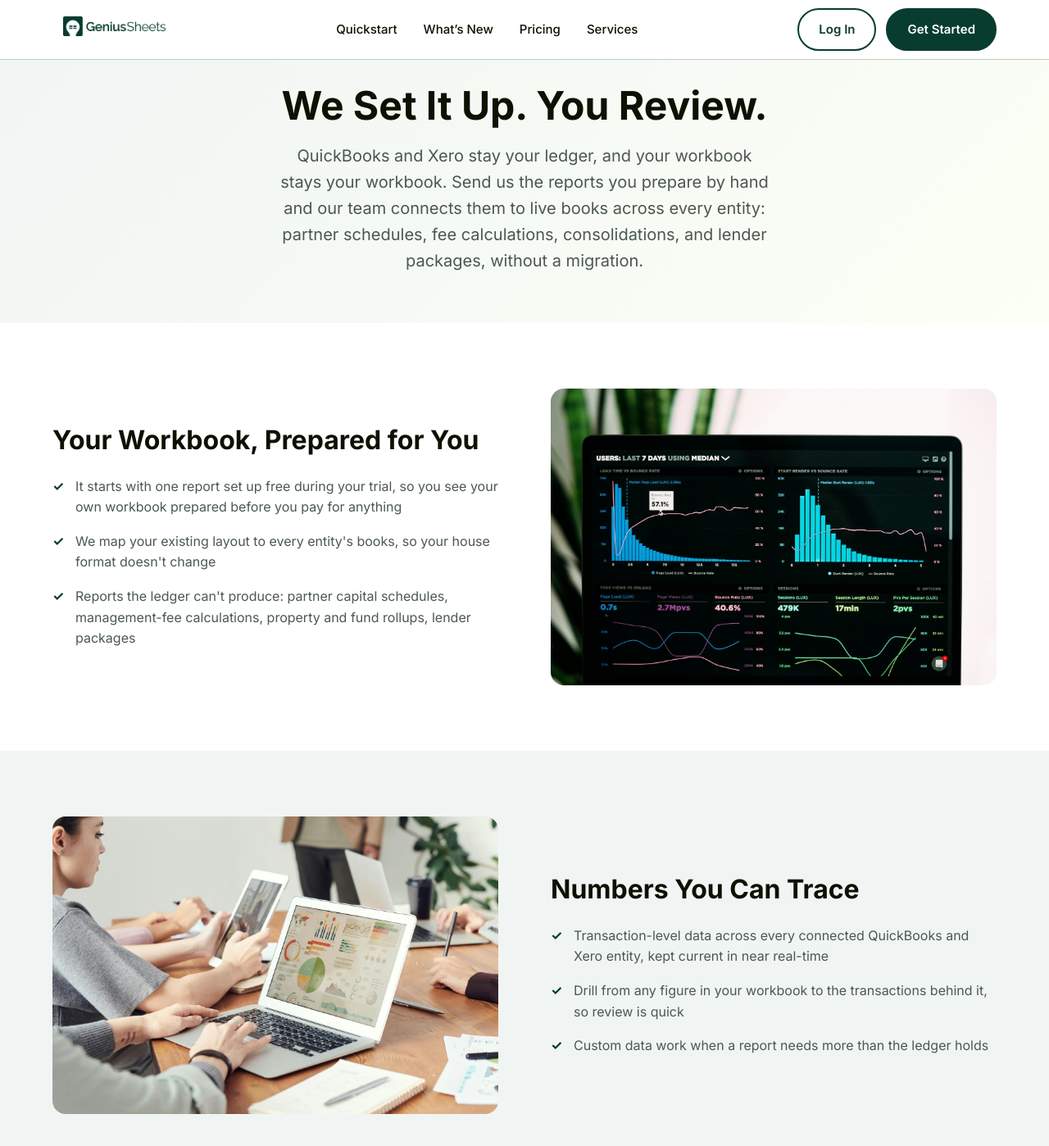
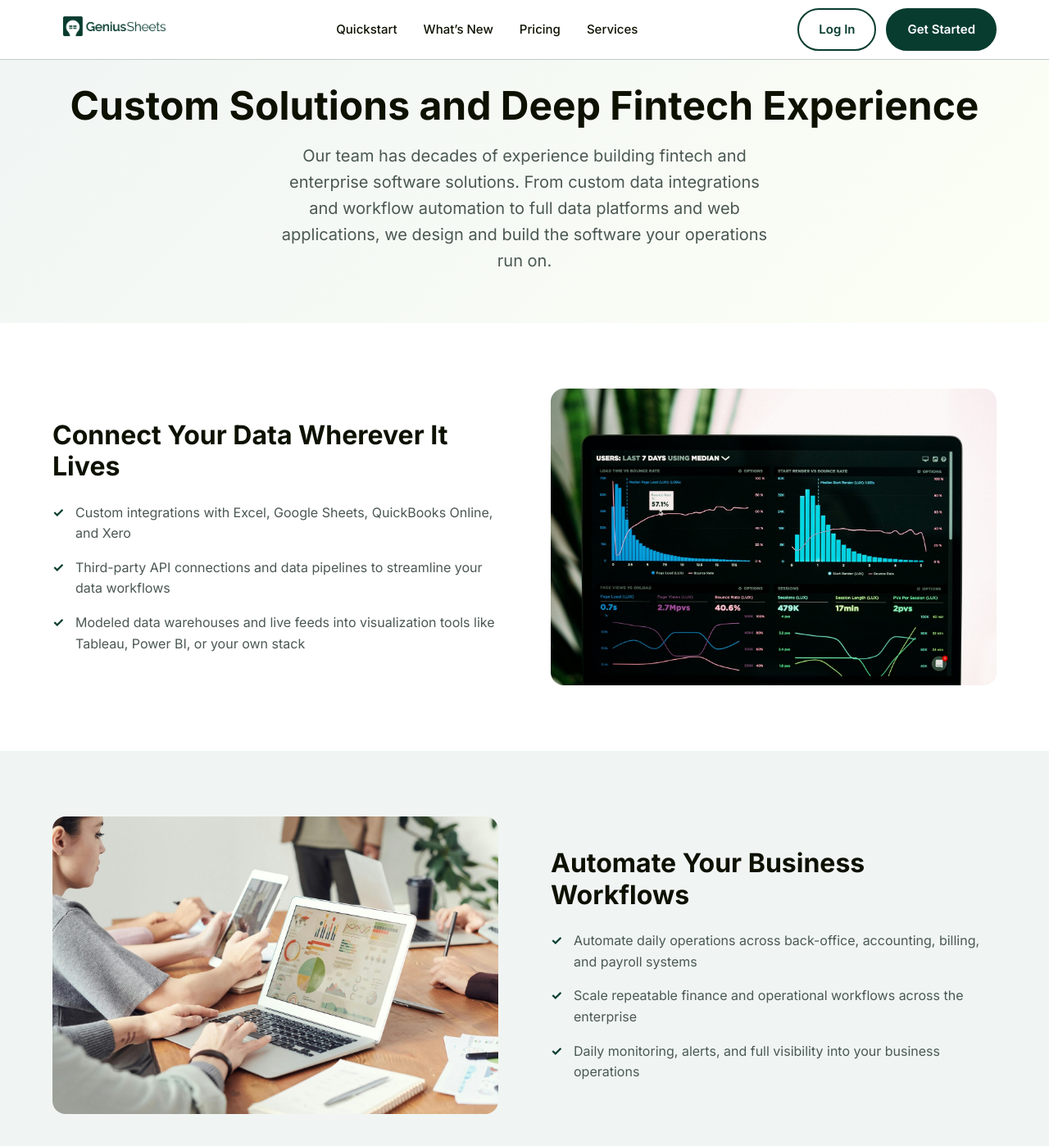
Before and after one commit to GeniusSheets/gs_site, a Jekyll site: the page built from services.html, in a window 1280 px wide and 1400 px high. Shown: the whole window at 82% size. Built offline with Jekyll 4.4.1, drawn with Linux system fonts in a browser that asks for light colours; some of the changed text lies outside the part shown.

Commit message:
Restore Services page to custom software, integrations, and automation

```diff
--- a/_includes/structured-data.html
+++ b/_includes/structured-data.html
@@ -114,7 +114,7 @@
       "name": "What's included in custom services?",
       "acceptedAnswer": {
         "@type": "Answer",
-        "text": "Custom ERP, reporting, and data warehousing on QuickBooks and Xero: partner schedules, consolidations, modeled data layers, and integrations. Scoped per engagement; see Services for detail."
+        "text": "Custom software solutions, data integrations, and workflow automation: third-party API connections, modeled data warehouses, back-office and accounting automation, and custom web applications. Scoped per engagement; see Services for detail."
       }
     },
     {
--- a/pricing.html
+++ b/pricing.html
@@ -100,7 +100,7 @@ image: /assets/images/hero/hero-screenshot.png
           <span class="faq-icon">+</span>
         </button>
         <div class="faq-answer">
-          <p>Custom ERP, reporting, and data warehousing on QuickBooks and Xero: partner schedules, consolidations, modeled data layers, and integrations. Scoped per engagement; <a href="{{ '/services' | relative_url }}">see Services</a> for detail.</p>
+          <p>Custom software solutions, data integrations, and workflow automation: third-party API connections, modeled data warehouses, back-office and accounting automation, and custom web applications. Scoped per engagement; <a href="{{ '/services' | relative_url }}">see Services</a> for detail.</p>
         </div>
       </div>
       <div class="faq-item">
--- a/services.html
+++ b/services.html
@@ -1,70 +1,70 @@
 ---
 layout: default
-title: "Done-For-You Setup"
-description: "Send us the reports you prepare by hand. Our team connects them to live QuickBooks and Xero books across every entity, so your job becomes the review."
+title: "Services"
+description: "Custom software solutions, data integrations, and workflow automation built by a team with deep fintech and enterprise software experience."
 image: /assets/images/hero/hero-screenshot.png
 ---
 
 <!-- Services Hero -->
 <section class="page-hero">
   <div class="container">
-    <h1>We Set It Up. You Review.</h1>
-    <p class="page-subtitle">QuickBooks and Xero stay your ledger, and your workbook stays your workbook. Send us the reports you prepare by hand and our team connects them to live books across every entity: partner schedules, fee calculations, consolidations, and lender packages, without a migration.</p>
+    <h1>Custom Solutions and Deep Fintech Experience</h1>
+    <p class="page-subtitle">Our team has decades of experience building fintech and enterprise software solutions. From custom data integrations and workflow automation to full data platforms and web applications, we design and build the software your operations run on.</p>
   </div>
 </section>
 
-<!-- Workbook setup -->
+<!-- Data Integration -->
 <section class="service-section">
   <div class="container">
     <div class="service-grid">
       <div class="service-content">
-        <h2>Your Workbook, Prepared for You</h2>
+        <h2>Connect Your Data Wherever It Lives</h2>
         <ul class="service-list">
-          <li>It starts with one report set up free during your trial, so you see your own workbook prepared before you pay for anything</li>
-          <li>We map your existing layout to every entity's books, so your house format doesn't change</li>
-          <li>Reports the ledger can't produce: partner capital schedules, management-fee calculations, property and fund rollups, lender packages</li>
+          <li>Custom integrations with Excel, Google Sheets, QuickBooks Online, and Xero</li>
+          <li>Third-party API connections and data pipelines to streamline your data workflows</li>
+          <li>Modeled data warehouses and live feeds into visualization tools like Tableau, Power BI, or your own stack</li>
         </ul>
       </div>
       <div class="service-image">
-        <img loading="lazy" decoding="async" src="{{ '/assets/images/sections/services-1.jpg' | relative_url }}" alt="Workbook setup on QuickBooks and Xero">
+        <img loading="lazy" decoding="async" src="{{ '/assets/images/sections/services-1.jpg' | relative_url }}" alt="Data connectivity and integrations">
       </div>
     </div>
   </div>
 </section>
 
-<!-- Data Warehousing -->
+<!-- Workflow Automation -->
 <section class="service-section alt">
   <div class="container">
     <div class="service-grid reverse">
       <div class="service-content">
-        <h2>Numbers You Can Trace</h2>
+        <h2>Automate Your Business Workflows</h2>
         <ul class="service-list">
-          <li>Transaction-level data across every connected QuickBooks and Xero entity, kept current in near real-time</li>
-          <li>Drill from any figure in your workbook to the transactions behind it, so review is quick</li>
-          <li>Custom data work when a report needs more than the ledger holds</li>
+          <li>Automate daily operations across back-office, accounting, billing, and payroll systems</li>
+          <li>Scale repeatable finance and operational workflows across the enterprise</li>
+          <li>Daily monitoring, alerts, and full visibility into your business operations</li>
         </ul>
       </div>
       <div class="service-image">
-        <img loading="lazy" decoding="async" src="{{ '/assets/images/sections/services-2.jpg' | relative_url }}" alt="Traceable numbers across every entity">
+        <img loading="lazy" decoding="async" src="{{ '/assets/images/sections/services-2.jpg' | relative_url }}" alt="Workflow automation">
       </div>
     </div>
   </div>
 </section>
 
-<!-- Why Us -->
+<!-- Custom Software -->
 <section class="service-section">
   <div class="container">
     <div class="service-grid">
       <div class="service-content">
-        <h2>QuickBooks Stays the Ledger</h2>
+        <h2>Create Dynamic Software Driving Long-Term ROI</h2>
         <ul class="service-list">
-          <li>No migration and no rip-and-replace: we sit above QBO and Xero, where the bottleneck usually is</li>
-          <li>Built on the same Genius Sheets platform our multi-entity customers run on every month</li>
-          <li>Scoped engagements by people who've done the close, not open-ended consulting</li>
+          <li>Build custom web applications and internal tools that integrate with your SSO and cloud infrastructure</li>
+          <li>Integrate with and extend your existing custom software and data platforms</li>
+          <li>Leverage AI and GenAI workflows to query, analyze, and work with your data</li>
         </ul>
       </div>
       <div class="service-image">
-        <img loading="lazy" decoding="async" src="{{ '/assets/images/sections/services-3.jpg' | relative_url }}" alt="Experienced team">
+        <img loading="lazy" decoding="async" src="{{ '/assets/images/sections/services-3.jpg' | relative_url }}" alt="Custom software development">
       </div>
     </div>
   </div>
@@ -94,8 +94,8 @@ image: /assets/images/hero/hero-screenshot.png
 <!-- CTA Section -->
 <section class="services-cta">
   <div class="container">
-    <h2>Start With One Report, Free</h2>
-    <p>Every free trial includes one report set up by our team: the one you dread preparing each month, rebuilt in your workbook and connected to your books.</p>
-    <a href="{{ '/#setup' | relative_url }}" class="btn btn-primary btn-lg">Set Up My First Report</a>
+    <h2>Scope a Custom Build</h2>
+    <p>Tell us about the integrations, workflow automation, or custom software your team needs. We'll scope a build with you.</p>
+    <a href="{{ '/contact' | relative_url }}" class="btn btn-primary btn-lg">Get in Touch</a>
   </div>
 </section>
```
